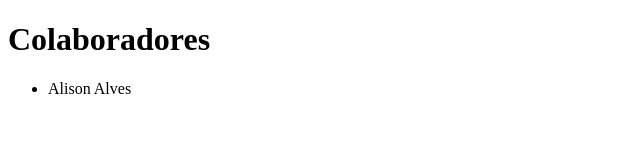
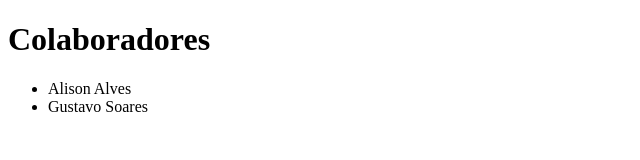
Before and after one commit to alisuetal/CI_CD, a plain HTML site: page index.html in a window 1280 px wide. Shown: the whole page, without its empty margins (0-640 px from the left). Drawn offline with Linux system fonts and the light colour scheme.

Commit message:
Added collaborator.

```diff
--- a/index.html
+++ b/index.html
@@ -6,5 +6,6 @@
     <h1>Colaboradores</h1>
     <ul>
         <li>Alison Alves</li>
+        <li>Gustavo Soares</li>
     </ul>
 </body>
```
